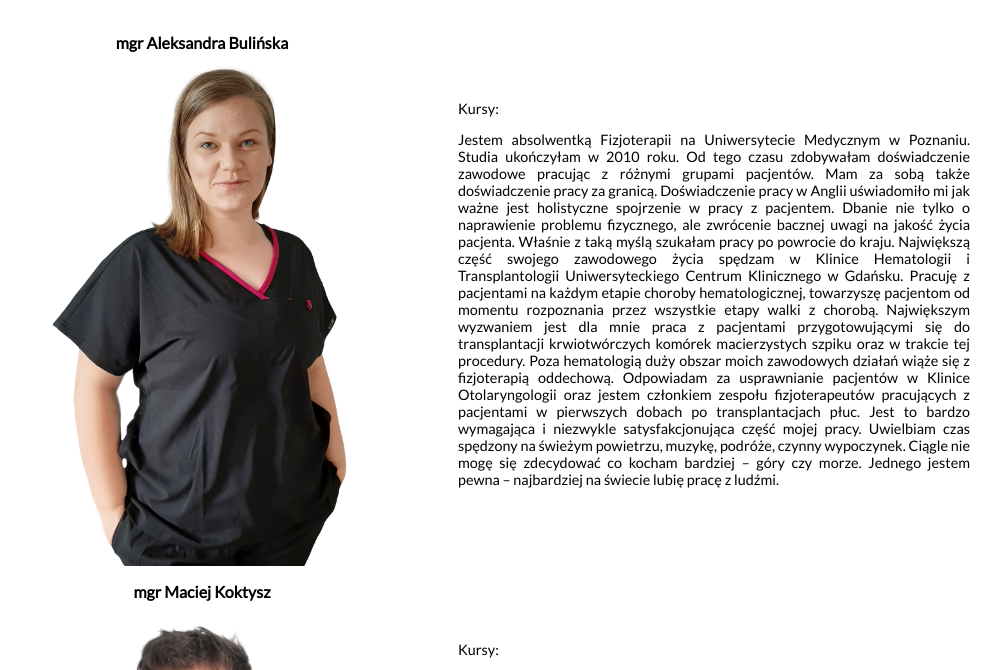
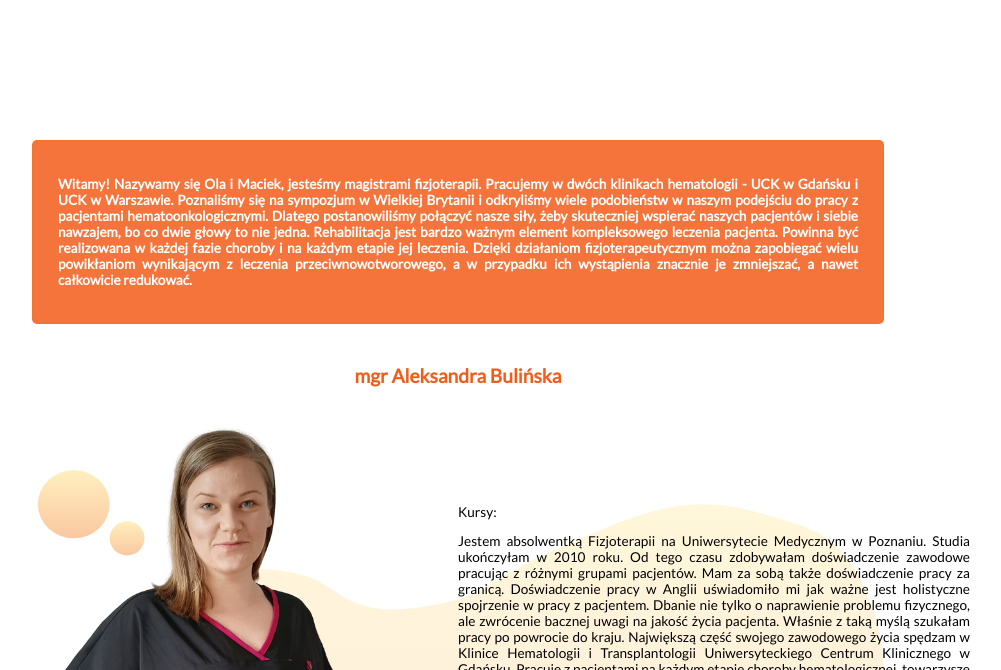
Before and after one commit to wszczawinski/FizjosHemat, a Gatsby site: page /about in a window 1280 px wide. Shown: the part 68-738 px from the top of the page, without its empty margins (182-1183 px from the left). Built offline with nearby package versions, Linux system fonts and the light colour scheme; Gatsby itself is replaced by a stand-in of ours.

Commit message:
feat(sboutPage): almost finished about page styling

```diff
--- a/src/pages/about.js
+++ b/src/pages/about.js
@@ -8,9 +8,23 @@ const AboutPage = () => {
     return (
         <Layout>
             <main className={styles.aboutContainer}>
+                <p className={styles.interSection}>
+                    <strong>Witamy!</strong> Nazywamy się Ola i Maciek, jesteśmy
+                    magistrami fizjoterapii. Pracujemy w dwóch klinikach hematologii - UCK
+                    w Gdańsku i UCK w Warszawie. Poznaliśmy się na sympozjum w Wielkiej
+                    Brytanii i odkryliśmy wiele podobieństw w naszym podejściu do pracy z
+                    pacjentami hematoonkologicznymi. Dlatego postanowiliśmy połączyć nasze
+                    siły, żeby skuteczniej wspierać naszych pacjentów i siebie nawzajem,
+                    bo co dwie głowy to nie jedna. Rehabilitacja jest bardzo ważnym
+                    element kompleksowego leczenia pacjenta. Powinna być realizowana w
+                    każdej fazie choroby i na każdym etapie jej leczenia. Dzięki
+                    działaniom fizjoterapeutycznym można zapobiegać wielu powikłaniom
+                    wynikającym z leczenia przeciwnowotworowego, a w przypadku ich
+                    wystąpienia znacznie je zmniejszać, a nawet całkowicie redukować.
+                </p>
+                <h2 className={styles.aboutTitle}>mgr Aleksandra Bulińska</h2>
                 <section className={styles.aboutSection}>
                     <div className={styles.column}>
-                        <h2>mgr Aleksandra Bulińska</h2>
                         <img
                             className={styles.aboutImage}
                             src={OlaImage}
@@ -49,9 +63,9 @@ const AboutPage = () => {
                         </p>
                     </div>
                 </section>
+                <h2 className={styles.aboutTitle}>mgr Maciej Koktysz</h2>
                 <section className={styles.aboutSection}>
                     <div className={styles.column}>
-                        <h2>mgr Maciej Koktysz</h2>
                         <img
                             className={styles.aboutImage}
                             src={MaciekImage}
--- a/src/pages/about.module.scss
+++ b/src/pages/about.module.scss
@@ -3,29 +3,61 @@
     src: url('../fonts/Lato-Regular.ttf');
 }
 
+.interSection {
+    color: white;
+    font-size: 0.85rem;
+    font-weight: 700;
+    margin: 5vh auto;
+    padding: 35px 25px;
+    text-align: justify;
+    border: 1px solid rgba(244, 115, 21, 0.5);
+    background-color: rgba(242, 92, 25, 0.85);
+    border-radius: 5px;
+    max-width: 800px;
+
+    @media (min-width: 500px) {
+        font-size: 0.85rem;
+    }
+}
+
+.aboutTitle {
+    font-size: 1.2rem;
+    margin: 5vh auto;
+    width: 100%;
+    text-align: center;
+    color: rgba(242, 92, 25, 1);
+}
+
 .aboutContainer {
+    background-image: url('../images/mobile-about-bg.svg');
+    background-attachment: fixed;
+    background-position: center;
+    background-repeat: no-repeat;
+    background-size: contain;
+    background-position: fixed;
     font-family: 'Lato', sans-serif;
-    margin: 15vh auto;
+    margin: 5vh auto 5vh;
+    padding-top: 10vh;
     max-width: 1200px;
     width: 90vw;
+
+    @media (min-width: 1100px) {
+        background-image: url('../images/desktop-about-bg.svg');
+    }
 
     .aboutSection {
         display: flex;
         flex-direction: column;
 
-        h2 {
-            font-size: 1rem;
-            width: 100%;
-            text-align: center;
-        }
         img {
             max-width: 300px;
             width: 60%;
             margin: 0 20%;
         }
+
         p {
             text-align: justify;
-            font-size: 0.9rem;
+            font-size: 0.85rem;
         }
 
         @media (min-width: 1000px) {
@@ -38,7 +70,7 @@
     }
 
     @media (min-width: 600px) {
-        margin: 10vh auto;
+        padding-top: 15vh;
         width: 80vw;
     }
 }
```
Also changed, not shown: src/pages/blog.js (+0 -7 lines), src/pages/contact.js (+1 -6 lines).
